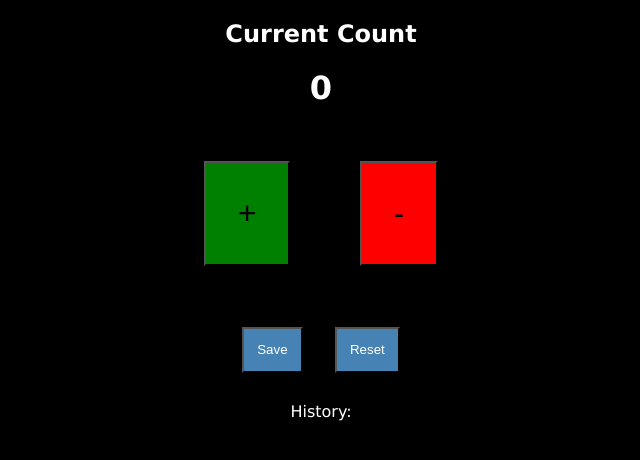
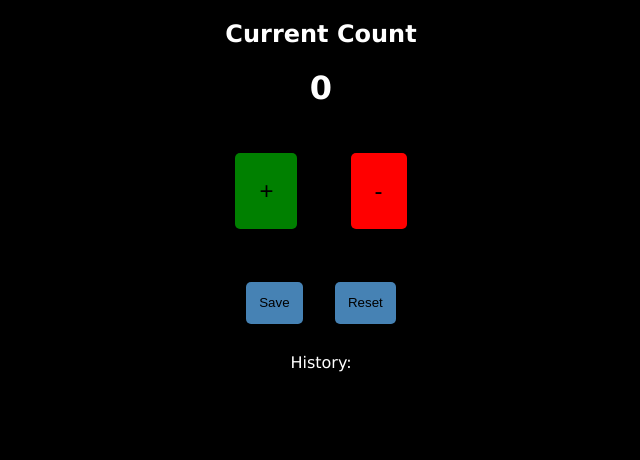
Before and after one commit to mewcifur28/Counting-App, a plain HTML site: page index.html in a window 1280 px wide. Shown: the whole page, without its empty margins (319-959 px from the left). Drawn offline with Linux system fonts and the light colour scheme.

Commit message:
modified CSS

```diff
--- a/style.css
+++ b/style.css
@@ -10,9 +10,11 @@ div {
 button {
     padding: 1em;
     margin: 1em;
+    border: none;
+    border-radius: 5px;
 }
 #increment, #decrement {
-    font-size: 2em;
+    font-size: 1.5em;
 }
 
 #increment {
@@ -25,10 +27,10 @@ button {
 
 #save {
     background-color: steelblue;
-    color: white;
+    /* color: white; */
 }
 
 #reset {
     background-color: steelblue;
-    color: white;
+    /* color: white; */
 }
```
